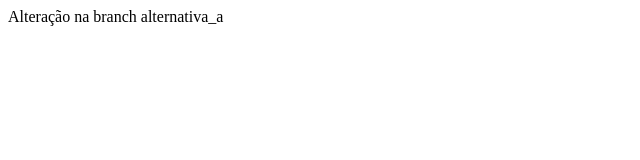
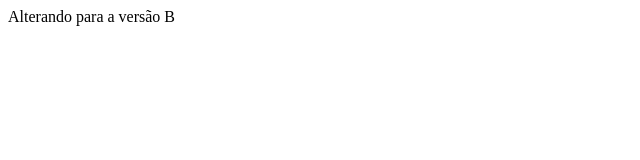
Before and after one commit to felipeiure/git, a plain HTML site: page index.html in a window 1280 px wide. Shown: the full height of the page, 0-640 px from the left. Drawn offline with Linux system fonts and the light colour scheme.

Commit message:
git commit -m "Nova versão atualizada"

```diff
--- a/index.html
+++ b/index.html
@@ -6,6 +6,6 @@
     <title>Document</title>
 </head>
 <body>
-    Alteração na branch alternativa_a
+    Alterando para a versão B
 </body>
 </html>
```
